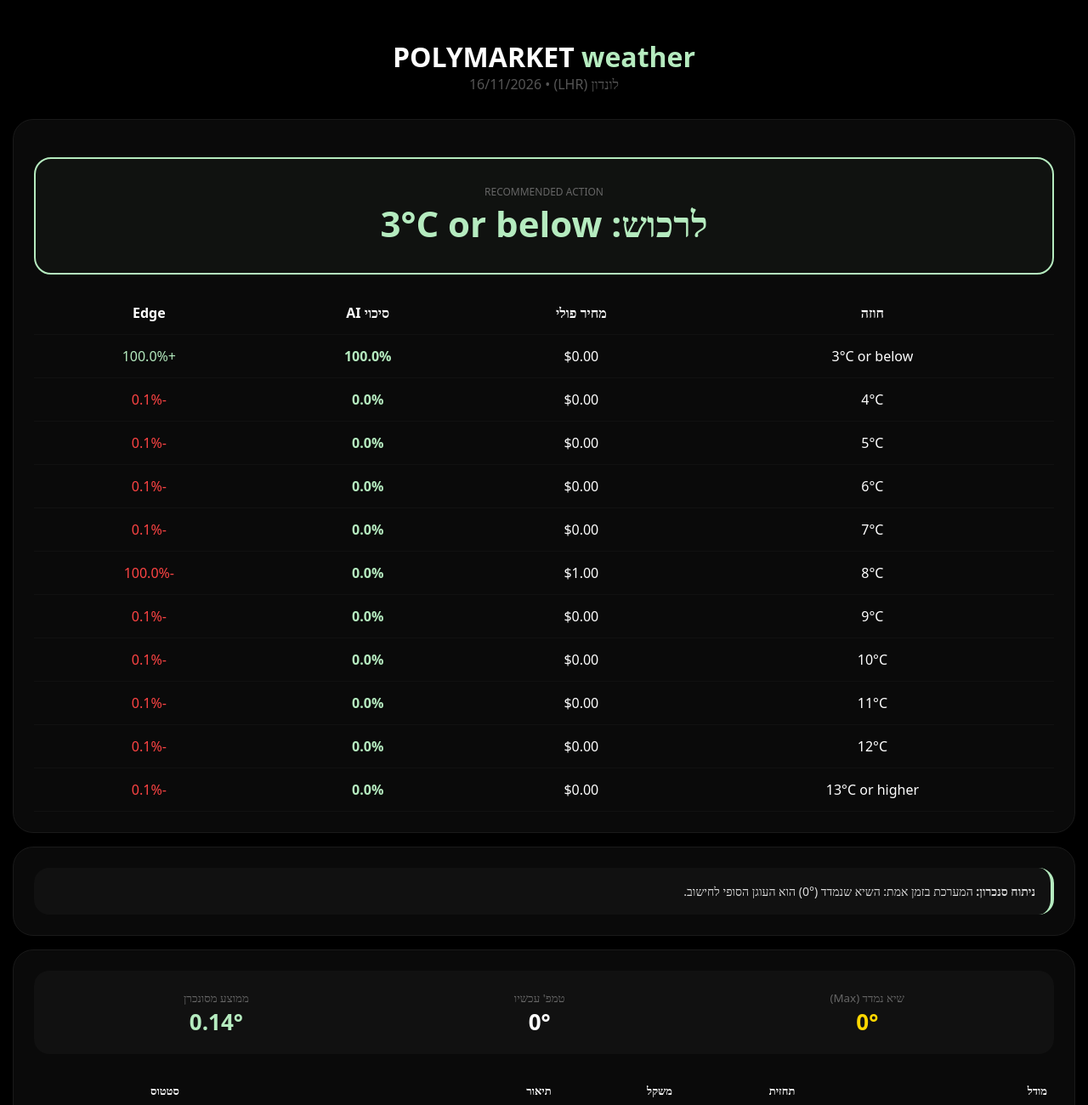
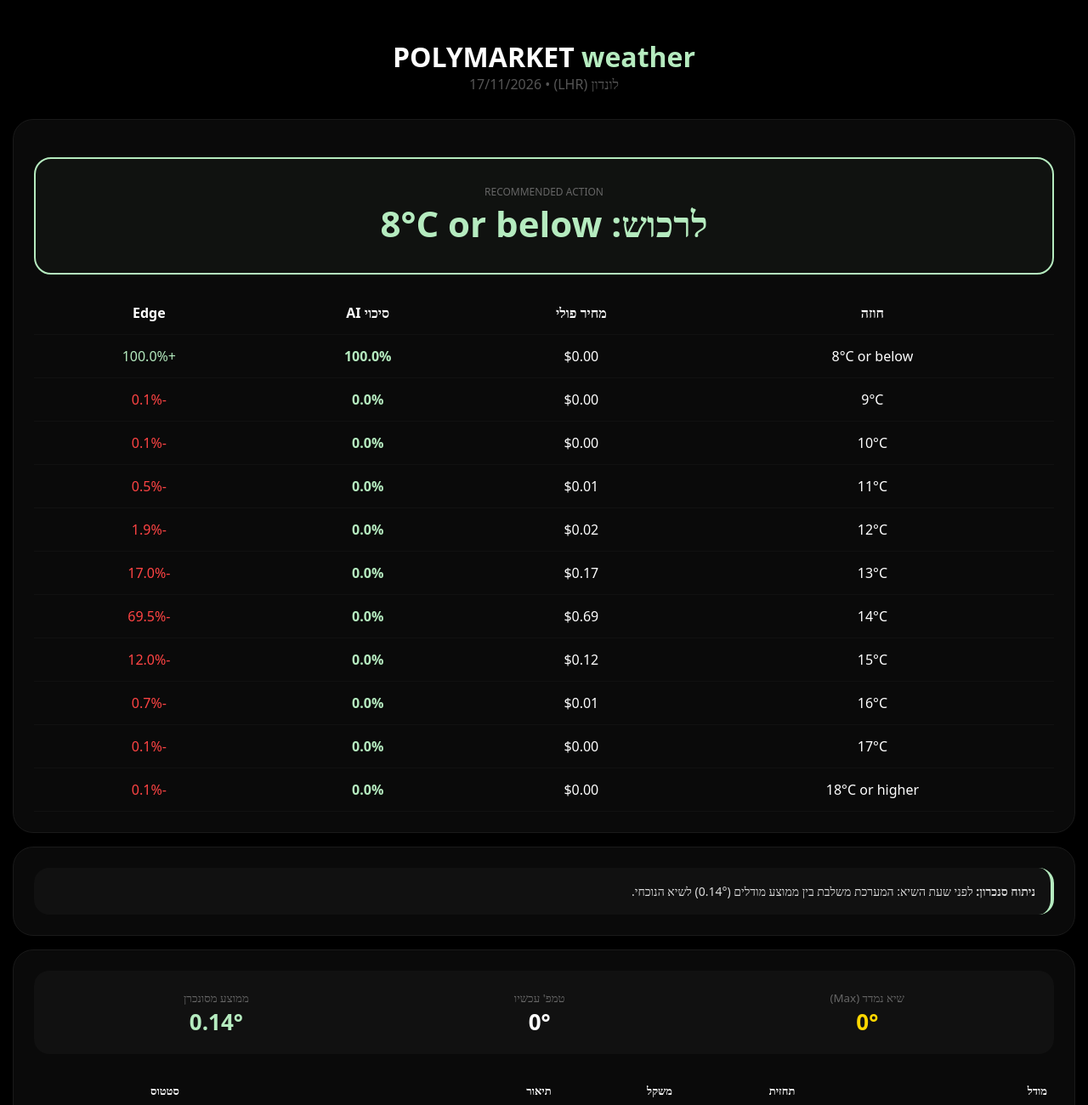
Before and after one commit to edenleviloz123/weather-oracle, a plain HTML site: page index.html in a window 1280 px wide. Shown: the top 1300 px of the page at 85% size. Drawn offline with Linux system fonts and the light colour scheme.

Commit message:
V7.0 Full Requirements Met

```diff
--- a/index.html
+++ b/index.html
@@ -17,22 +17,22 @@
     <body>
         <div style="text-align:center; padding:30px 0;">
             <h1 style="margin:0;">POLYMARKET <span style="color:#B5EBBF">weather</span></h1>
-            <div style="color:#555;">לונדון (LHR) • 16/11/2026</div>
+            <div style="color:#555;">לונדון (LHR) • 17/11/2026</div>
         </div>
 
         <div class="card">
             <div class="signal-box">
                 <div style="font-size:12px; color:#666;">RECOMMENDED ACTION</div>
-                <div class="recommendation">לרכוש: 3°C or below</div>
+                <div class="recommendation">לרכוש: 8°C or below</div>
             </div>
             <table>
                 <thead><tr><th>חוזה</th><th>מחיר פולי</th><th>סיכוי AI</th><th>Edge</th></tr></thead>
-                <tbody><tr><td>3°C or below</td><td>$0.00</td><td style='color:#B5EBBF; font-weight:bold;'>100.0%</td><td style='color:#B5EBBF;'>+100.0%</td></tr><tr><td>4°C</td><td>$0.00</td><td style='color:#B5EBBF; font-weight:bold;'>0.0%</td><td style='color:#FF4444;'>-0.1%</td></tr><tr><td>5°C</td><td>$0.00</td><td style='color:#B5EBBF; font-weight:bold;'>0.0%</td><td style='color:#FF4444;'>-0.1%</td></tr><tr><td>6°C</td><td>$0.00</td><td style='color:#B5EBBF; font-weight:bold;'>0.0%</td><td style='color:#FF4444;'>-0.1%</td></tr><tr><td>7°C</td><td>$0.00</td><td style='color:#B5EBBF; font-weight:bold;'>0.0%</td><td style='color:#FF4444;'>-0.1%</td></tr><tr><td>8°C</td><td>$1.00</td><td style='color:#B5EBBF; font-weight:bold;'>0.0%</td><td style='color:#FF4444;'>-100.0%</td></tr><tr><td>9°C</td><td>$0.00</td><td style='color:#B5EBBF; font-weight:bold;'>0.0%</td><td style='color:#FF4444;'>-0.1%</td></tr><tr><td>10°C</td><td>$0.00</td><td style='color:#B5EBBF; font-weight:bold;'>0.0%</td><td style='color:#FF4444;'>-0.1%</td></tr><tr><td>11°C</td><td>$0.00</td><td style='color:#B5EBBF; font-weight:bold;'>0.0%</td><td style='color:#FF4444;'>-0.1%</td></tr><tr><td>12°C</td><td>$0.00</td><td style='color:#B5EBBF; font-weight:bold;'>0.0%</td><td style='color:#FF4444;'>-0.1%</td></tr><tr><td>13°C or higher</td><td>$0.00</td><td style='color:#B5EBBF; font-weight:bold;'>0.0%</td><td style='color:#FF4444;'>-0.1%</td></tr></tbody>
+                <tbody><tr><td>8°C or below</td><td>$0.00</td><td style='color:#B5EBBF; font-weight:bold;'>100.0%</td><td style='color:#B5EBBF;'>+100.0%</td></tr><tr><td>9°C</td><td>$0.00</td><td style='color:#B5EBBF; font-weight:bold;'>0.0%</td><td style='color:#FF4444;'>-0.1%</td></tr><tr><td>10°C</td><td>$0.00</td><td style='color:#B5EBBF; font-weight:bold;'>0.0%</td><td style='color:#FF4444;'>-0.1%</td></tr><tr><td>11°C</td><td>$0.01</td><td style='color:#B5EBBF; font-weight:bold;'>0.0%</td><td style='color:#FF4444;'>-0.5%</td></tr><tr><td>12°C</td><td>$0.02</td><td style='color:#B5EBBF; font-weight:bold;'>0.0%</td><td style='color:#FF4444;'>-1.9%</td></tr><tr><td>13°C</td><td>$0.17</td><td style='color:#B5EBBF; font-weight:bold;'>0.0%</td><td style='color:#FF4444;'>-17.0%</td></tr><tr><td>14°C</td><td>$0.69</td><td style='color:#B5EBBF; font-weight:bold;'>0.0%</td><td style='color:#FF4444;'>-69.5%</td></tr><tr><td>15°C</td><td>$0.12</td><td style='color:#B5EBBF; font-weight:bold;'>0.0%</td><td style='color:#FF4444;'>-12.0%</td></tr><tr><td>16°C</td><td>$0.01</td><td style='color:#B5EBBF; font-weight:bold;'>0.0%</td><td style='color:#FF4444;'>-0.7%</td></tr><tr><td>17°C</td><td>$0.00</td><td style='color:#B5EBBF; font-weight:bold;'>0.0%</td><td style='color:#FF4444;'>-0.1%</td></tr><tr><td>18°C or higher</td><td>$0.00</td><td style='color:#B5EBBF; font-weight:bold;'>0.0%</td><td style='color:#FF4444;'>-0.1%</td></tr></tbody>
             </table>
         </div>
 
         <div class="card">
-            <div class="rationale"><b>ניתוח סנכרון:</b> המערכת בזמן אמת: השיא שנמדד (0°) הוא העוגן הסופי לחישוב.</div>
+            <div class="rationale"><b>ניתוח סנכרון:</b> לפני שעת השיא: המערכת משלבת בין ממוצע מודלים (0.14°) לשיא הנוכחי.</div>
         </div>
 
         <div class="card">
```
